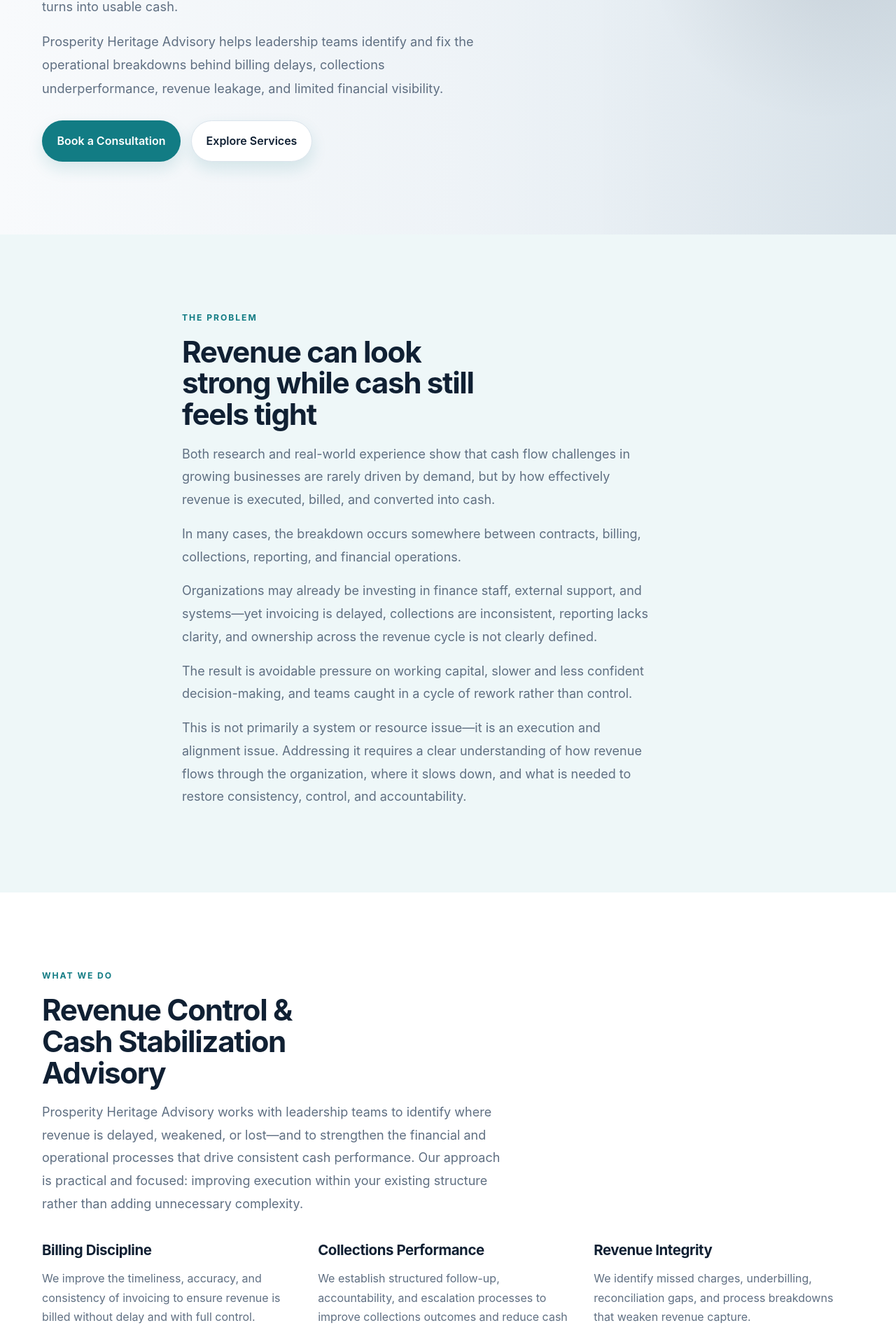
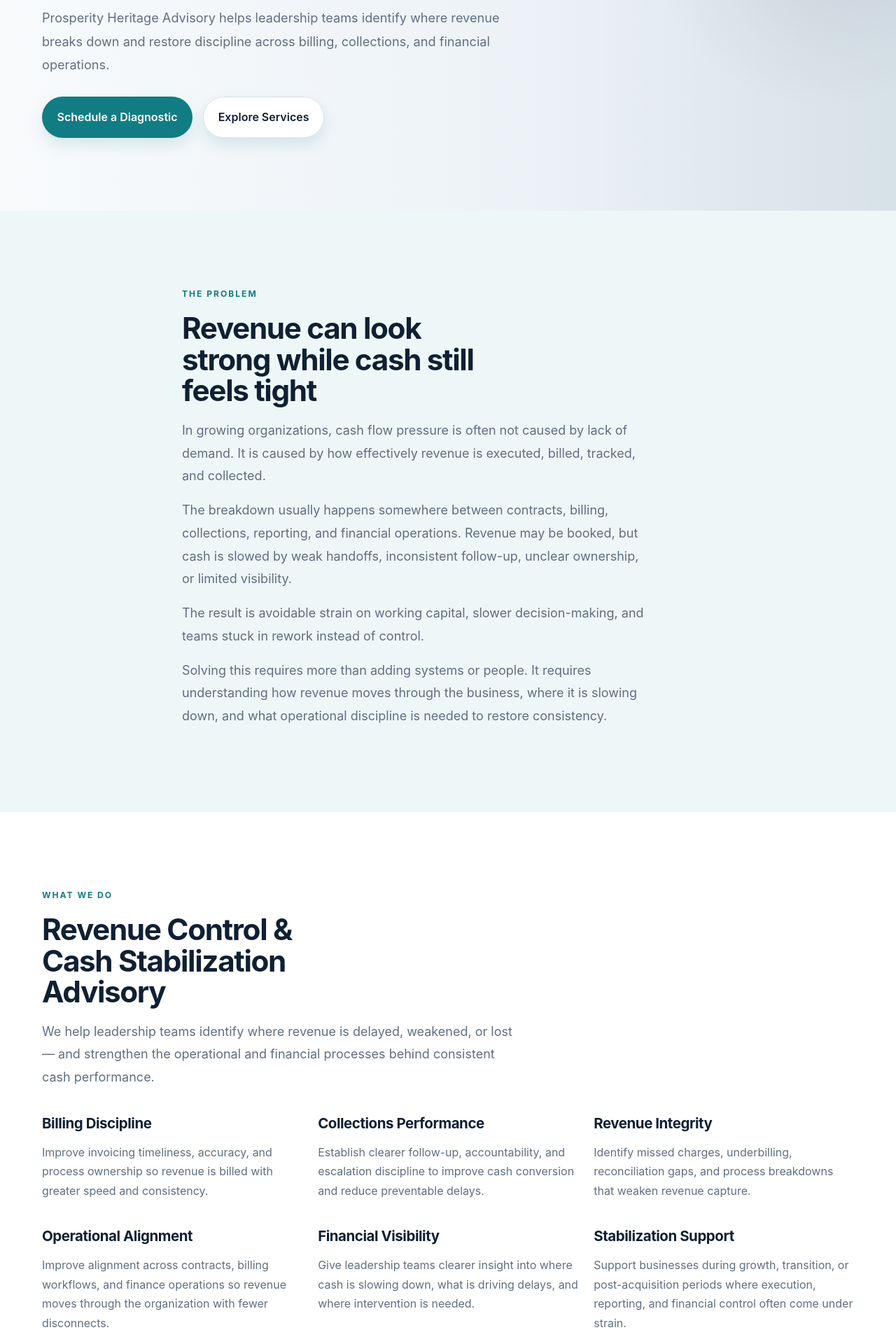
Before and after one commit to pjechete/prosperity-heritage-Advisory-Services, a Next.js app: page / in a window 1280 px wide. Shown: the part 653-2553 px from the top of the page at 70% size. Built offline with nearby package versions, Linux system fonts and the light colour scheme.

Commit message:
Update page.tsx

```diff
--- a/src/app/page.tsx
+++ b/src/app/page.tsx
@@ -11,18 +11,20 @@ export default function HomePage() {
               <h1 className="hero-title">Turn Revenue Into Predictable Cash</h1>
 
               <p className="hero-subtext">
-                Many businesses are already investing in people, systems, and finance support—yet cash flow still feels tighter than it should.
-                Delays, confusion, weak follow-through, and process gaps can quietly slow down how revenue turns into usable cash.
+                Most organizations do not have a revenue problem. They have a
+                control problem. Revenue is generated, but delays, weak
+                execution, and process gaps slow how it converts into cash.
               </p>
 
               <p className="hero-subtext">
-                Prosperity Heritage Advisory helps leadership teams identify and fix the operational breakdowns behind billing delays,
-                collections underperformance, revenue leakage, and limited financial visibility.
+                Prosperity Heritage Advisory helps leadership teams identify
+                where revenue breaks down and restore discipline across billing,
+                collections, and financial operations.
               </p>
 
               <div className="hero-actions">
                 <Link href="/contact" className="btn btn-primary">
-                  Book a Consultation
+                  Schedule a Diagnostic
                 </Link>
                 <Link href="/services" className="btn btn-secondary">
                   Explore Services
@@ -52,27 +54,28 @@ export default function HomePage() {
           </h2>
 
           <p className="section-copy">
-            Both research and real-world experience show that cash flow challenges in growing businesses are rarely driven by demand, but
-            by how effectively revenue is executed, billed, and converted into cash.
+            In growing organizations, cash flow pressure is often not caused by
+            lack of demand. It is caused by how effectively revenue is executed,
+            billed, tracked, and collected.
           </p>
 
           <p className="section-copy">
-            In many cases, the breakdown occurs somewhere between contracts, billing, collections, reporting, and financial operations.
+            The breakdown usually happens somewhere between contracts, billing,
+            collections, reporting, and financial operations. Revenue may be
+            booked, but cash is slowed by weak handoffs, inconsistent follow-up,
+            unclear ownership, or limited visibility.
           </p>
 
           <p className="section-copy">
-            Organizations may already be investing in finance staff, external support, and systems—yet invoicing is delayed, collections are inconsistent,
-            reporting lacks clarity, and ownership across the revenue cycle is not clearly defined.
+            The result is avoidable strain on working capital, slower
+            decision-making, and teams stuck in rework instead of control.
           </p>
 
           <p className="section-copy">
-            The result is avoidable pressure on working capital, slower and less confident decision-making, and teams caught in a cycle of rework rather than control.
-          </p>
-
-          <p className="section-copy">
-            This is not primarily a system or resource issue—it is an execution and alignment issue.
-            Addressing it requires a clear understanding of how revenue flows through the organization, where it slows down, and what is needed to restore consistency,
-            control, and accountability.
+            Solving this requires more than adding systems or people. It
+            requires understanding how revenue moves through the business, where
+            it is slowing down, and what operational discipline is needed to
+            restore consistency.
           </p>
         </div>
       </section>
@@ -85,67 +88,68 @@ export default function HomePage() {
           </h2>
 
           <p className="section-intro">
-            Prosperity Heritage Advisory works with leadership teams to identify where revenue is delayed, weakened,
-            or lost—and to strengthen the financial and operational processes that drive consistent cash performance.
-            Our approach is practical and focused: improving execution within your existing structure rather than adding unnecessary complexity.
+            We help leadership teams identify where revenue is delayed,
+            weakened, or lost — and strengthen the operational and financial
+            processes behind consistent cash performance.
           </p>
 
           <div className="card-grid three-up">
-            <div className="info-card">
+            <div className="card">
               <h3>Billing Discipline</h3>
               <p>
-                We improve the timeliness, accuracy, and consistency of invoicing
-                to ensure revenue is billed without delay and with full control.
+                Improve invoicing timeliness, accuracy, and process ownership so
+                revenue is billed with greater speed and consistency.
               </p>
             </div>
 
-            <div className="info-card">
+            <div className="card">
               <h3>Collections Performance</h3>
               <p>
-                We establish structured follow-up, accountability,
-                and escalation processes to improve collections outcomes and reduce cash conversion delays.
+                Establish clearer follow-up, accountability, and escalation
+                discipline to improve cash conversion and reduce preventable
+                delays.
               </p>
             </div>
 
-            <div className="info-card">
+            <div className="card">
               <h3>Revenue Integrity</h3>
               <p>
-                We identify missed charges, underbilling, reconciliation gaps,
-                and process breakdowns that weaken revenue capture.
+                Identify missed charges, underbilling, reconciliation gaps, and
+                process breakdowns that weaken revenue capture.
               </p>
             </div>
 
-            <div className="info-card">
+            <div className="card">
               <h3>Operational Alignment</h3>
               <p>
-                We align contracts, billing workflows, and finance operations so
-                the revenue process works as a connected system rather than a
-                series of disconnected handoffs.
+                Improve alignment across contracts, billing workflows, and
+                finance operations so revenue moves through the organization
+                with fewer disconnects.
               </p>
             </div>
 
-            <div className="info-card">
+            <div className="card">
               <h3>Financial Visibility</h3>
               <p>
-                We provide leadership with clear, actionable insight
-                into where cash is slowing down and what is driving performance gaps.
+                Give leadership teams clearer insight into where cash is slowing
+                down, what is driving delays, and where intervention is needed.
               </p>
             </div>
 
-            <div className="info-card">
+            <div className="card">
               <h3>Stabilization Support</h3>
               <p>
-                We support transitions, growth phases, and post-acquisition
-                environments where controls, reporting, and execution often
-                come under strain.
+                Support businesses during growth, transition, or
+                post-acquisition periods where execution, reporting, and
+                financial control often come under strain.
               </p>
             </div>
           </div>
 
           <div className="section-closing narrow">
             <p>
-              The result is a finance function that not only reports performance—but
-              consistently converts revenue into predictable cash.
+              The goal is not just better reporting. It is stronger execution
+              behind how revenue turns into usable cash.
             </p>
           </div>
         </div>
@@ -160,33 +164,41 @@ export default function HomePage() {
 
           <div className="steps-grid">
             <div className="step-card">
+              <span className="step-number">01</span>
               <h3>Assess</h3>
               <p>
-                We review how revenue moves through your organization—from contract to cash—and identify where delays,
-                inconsistencies, and breakdowns occur.
+                We review how revenue moves through the organization and
+                identify where delays, inconsistencies, and operational
+                breakdowns occur.
               </p>
             </div>
 
             <div className="step-card">
+              <span className="step-number">02</span>
               <h3>Clarify</h3>
               <p>
-                We isolate the root causes across billing,
-                collections, reporting, and operations, and define what is required to improve performance.
+                We isolate root causes across billing, collections, reporting,
+                and finance operations so leadership can see where action is
+                required.
               </p>
             </div>
 
             <div className="step-card">
+              <span className="step-number">03</span>
               <h3>Stabilize</h3>
               <p>
-                We support leadership teams in implementing targeted
-                improvements that strengthen execution, increase visibility, and drive more predictable cash outcomes.
+                We support targeted improvements that strengthen execution,
+                improve accountability, and create more predictable cash
+                outcomes.
               </p>
             </div>
           </div>
 
           <div className="steps-closing narrow">
             <p>
-              Engagements typically begin with a structured diagnostic to assess current processes, identify key gaps, and establish clear priorities.
+              Engagements typically begin with a structured diagnostic to assess
+              current processes, identify key gaps, and define clear priorities
+              for improvement.
             </p>
           </div>
         </div>
@@ -196,31 +208,33 @@ export default function HomePage() {
         <div className="container">
           <p className="section-label">Who we work with</p>
           <h2 className="section-title">
-            Built for organizations where revenue performance is not translating into cash
+            Built for organizations where revenue is not translating into cash
           </h2>
 
           <div className="card-grid three-up">
-            <div className="info-card">
+            <div className="card">
               <h3>Revenue Growing Faster Than Cash Flow</h3>
               <p>
-                Organizations where growth is outpacing financial processes,
-                leading to delays, inconsistencies, and pressure on working capital.
+                Organizations where growth is outpacing process discipline,
+                creating delays, inconsistencies, and pressure on working
+                capital.
               </p>
             </div>
 
-            <div className="info-card">
+            <div className="card">
               <h3>Transition &amp; Post-Acquisition Environments</h3>
               <p>
-                Companies navigating change, integration, or
-                operational strain where financial controls and execution often come under pressure.
+                Companies navigating change, integration, or operational strain
+                where financial controls and execution need to be stabilized
+                quickly.
               </p>
             </div>
 
-            <div className="info-card">
+            <div className="card">
               <h3>Limited Visibility Into Cash Performance</h3>
               <p>
-                Founders, CEOs, and finance leaders who need clearer
-                insight into how revenue is billed, collected, and converted into usable cash.
+                Leaders who need clearer insight into how revenue is billed,
+                collected, and converted into usable cash across the business.
               </p>
             </div>
           </div>
@@ -230,38 +244,41 @@ export default function HomePage() {
       <section className="section section-soft">
         <div className="narrow">
           <p className="section-label">Selective strategic engagements</p>
-          <h2 className="section-title">Selective, high-trust strategic engagements</h2>
+          <h2 className="section-title">
+            Selective, high-trust strategic engagements
+          </h2>
 
           <p className="section-copy">
-            We engage selectively in complex, high-impact opportunities
-            where our experience in operations, financial structuring,
-            and cross-border execution can create meaningful value.
+            In addition to our core advisory work, we selectively support
+            complex, high-impact opportunities where disciplined coordination,
+            financial structure, and experienced execution are essential.
           </p>
 
           <p className="section-copy">
-            These engagements are undertaken in partnership with credible
-            stakeholders, where there is strong alignment, disciplined execution,
-            and a clear path to investment readiness.
+            These engagements are pursued carefully, in collaboration with
+            trusted partners, and only where there is credible alignment and a
+            clear path to meaningful outcomes.
           </p>
 
           <div className="strategic-links">
-            <div className="info-card">
+            <div className="card">
               <div>
                 <h3>Healthcare Development &amp; Turnkey Projects</h3>
                 <p>
-                  Partner-led engagements involving healthcare infrastructure development
-                  and implementation support in emerging markets, where operational execution
-                  and coordination are critical.
+                  Partner-led engagements involving healthcare infrastructure,
+                  planning, and implementation support where operational
+                  discipline and coordination are critical.
                 </p>
               </div>
             </div>
 
-            <div className="info-card">
+            <div className="card">
               <div>
                 <h3>Global Investment &amp; Trade Opportunities</h3>
                 <p>
-                  Curated cross-border investment and trade opportunities,
-                  where disciplined sourcing, validation, and structured introductions drive better outcomes.
+                  Curated cross-border investment and trade opportunities where
+                  disciplined sourcing, validation, and structured execution are
+                  key to stronger outcomes.
                 </p>
               </div>
             </div>
@@ -269,7 +286,8 @@ export default function HomePage() {
 
           <div className="section-closing narrow">
             <p>
-              In cross-border investing, trust is built through people—not algorithms.
+              In cross-border investing, trust is built through people — not
+              algorithms.
             </p>
           </div>
         </div>
@@ -285,12 +303,13 @@ export default function HomePage() {
               help identify where the process is breaking and what it will take
               to stabilize it.
             </p>
+
             <div className="hero-actions center-buttons">
               <Link href="/contact" className="btn btn-primary">
-                Book a Consultation
+                Schedule a Diagnostic
               </Link>
               <Link href="/services" className="btn btn-secondary">
-                View Services
+                Explore Services
               </Link>
             </div>
           </div>
```
